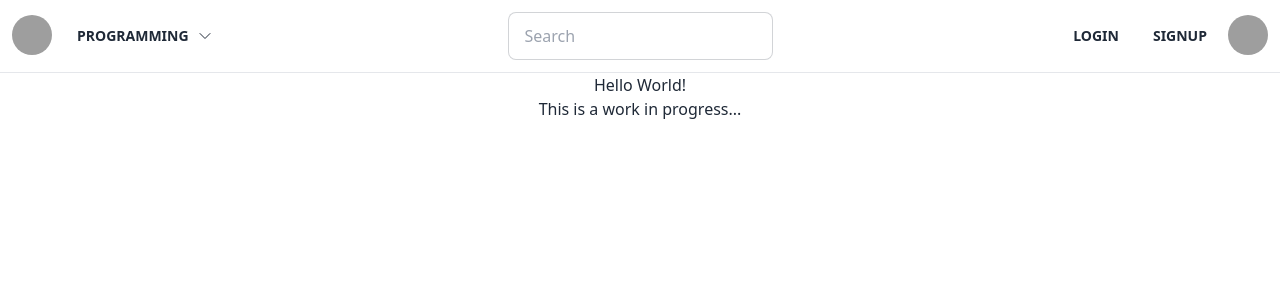
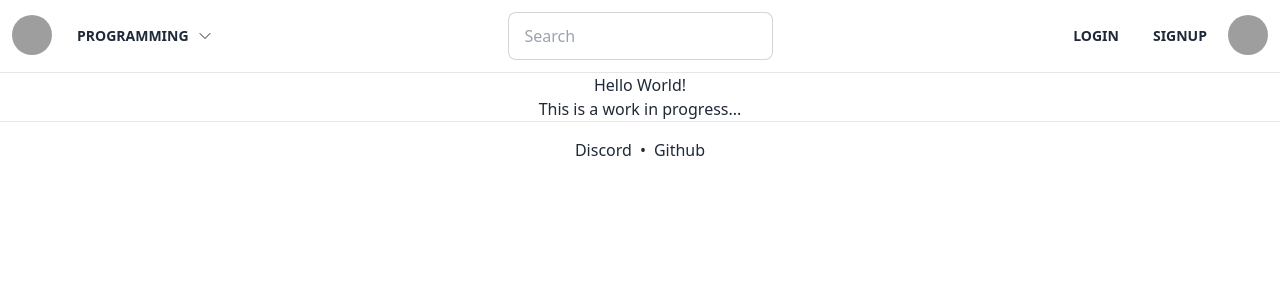
Before and after one commit to ewm-projects/erudity, a React (Vite) app in the folder frontend/: page / in a window 1280 px wide. Shown: the top 300 px of the page. Built offline with nearby package versions, Linux system fonts and the light colour scheme; grey boxes are pictures that could not be loaded.

Commit message:
Create footer component

```diff
--- a/frontend/src/App.jsx
+++ b/frontend/src/App.jsx
@@ -4,6 +4,7 @@ import AboutPage from "./pages/About";
 import NotFoundPage from "./pages/NotFound";
 import PingPage from "./pages/Ping";
 import Navbar from "./components/Navbar";
+import Footer from "./components/Footer";
 
 function App() {
   return (
@@ -15,6 +16,7 @@ function App() {
         <Route path="/ping" element={<PingPage />} />
         <Route path="*" element={<NotFoundPage />} />
       </Routes>
+      <Footer />
     </Router>
   );
 }
--- /dev/null
+++ b/frontend/src/components/Footer.jsx
@@ -0,0 +1,25 @@
+const Footer = () => {
+  return (
+    <footer className="flex gap-x-2 justify-center p-4 md:py-4 md:px-8 mt-auto border-t">
+      <a
+        href="https://github.com/ewm-projects/erudity"
+        rel="noopener noreferrer"
+        target="_blank"
+        className="hover:text-xl"
+      >
+        Discord
+      </a>
+      <p>•</p>
+      <a
+        href="https://github.com/ewm-projects/erudity"
+        rel="noopener noreferrer"
+        target="_blank"
+        className="hover:text-xl"
+      >
+        Github
+      </a>
+    </footer>
+  );
+};
+
+export default Footer;
```
